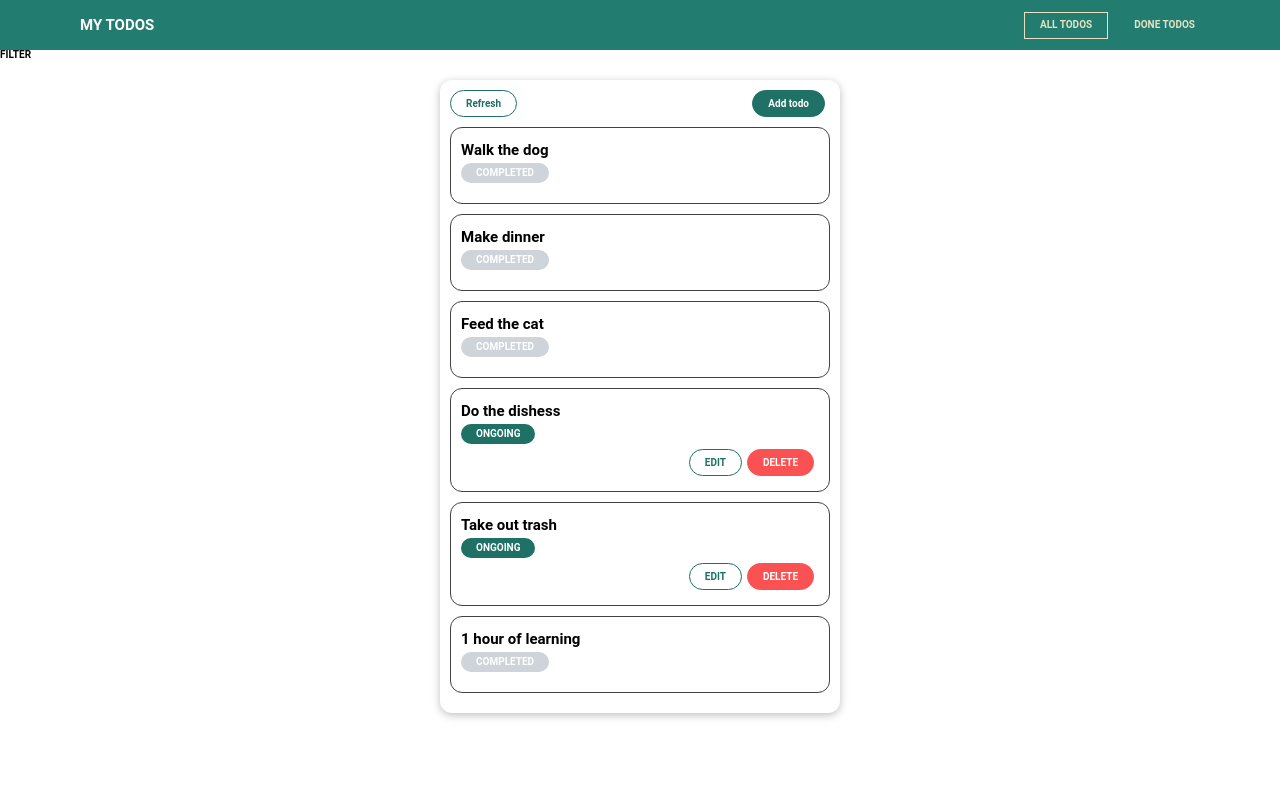
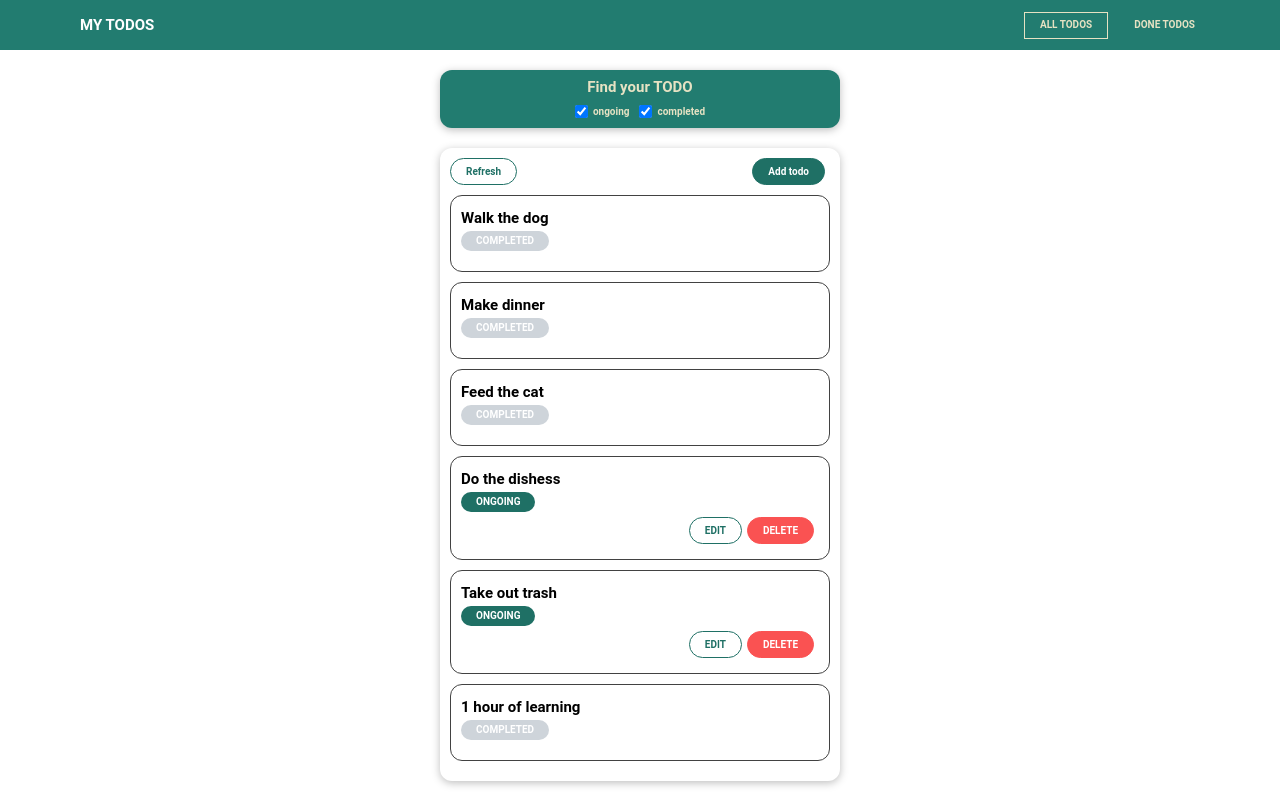
Before and after one commit to Jean-f-05/todo-list, a Vue app: page /todos in a window 1280 px wide. Built offline with nearby package versions, Linux system fonts and the light colour scheme.

Commit message:
feat: added filter component and styles

```diff
--- a/src/components/UI/BaseCard.vue
+++ b/src/components/UI/BaseCard.vue
@@ -1,6 +1,14 @@
 <template>
-  <div class="card"><slot> </slot></div>
+  <div class="card" :class="{ bgColor: Colorized }">
+    <slot></slot>
+  </div>
 </template>
+
+<script>
+export default {
+  props: ["Colorized"],
+};
+</script>
 
 <style scoped>
 .card {
@@ -10,4 +18,9 @@
   margin: 2rem auto;
   max-width: 40rem;
 }
+
+.bgColor {
+  background-color: #227c70;
+  color: #e6e2c3;
+}
 </style>
--- /dev/null
+++ b/src/components/todos/TodoFilter.vue
@@ -0,0 +1,62 @@
+<template>
+  <base-card Colorized="true">
+    <h2>Find your TODO</h2>
+    <span class="filter-option">
+      <input type="checkbox" name="" id="ongoing" checked @change="setFilter" />
+      <label for="ongoing">ongoing</label>
+      <input
+        type="checkbox"
+        name=""
+        id="completed"
+        checked
+        @change="setFilter"
+      />
+      <label for="ongoing">completed</label>
+    </span>
+  </base-card>
+</template>
+
+<script>
+export default {
+  emits: ["change-filter"],
+  data() {
+    return {
+      filters: {
+        ongoing: true,
+        completed: true,
+      },
+    };
+  },
+  methods: {
+    setFilter(e) {
+      const inputId = e.target.id;
+      const isActive = e.target.checked;
+      const updatedFilters = { ...this.filters, [inputId]: isActive };
+      this.filters = updatedFilters;
+      this.$emit("change-filter", updatedFilters);
+    },
+  },
+};
+</script>
+
+<style scoped>
+h2 {
+  text-align: center;
+  margin-bottom: 10px;
+}
+
+.filter-option {
+  display: flex;
+  gap: 10px;
+  justify-content: center;
+  align-items: center;
+}
+
+.filter-option label {
+  margin-left: -5px;
+}
+
+.filter-option.active label {
+  font-weight: bold;
+}
+</style>
--- a/src/pages/Todos/TodosList/TodosList.vue
+++ b/src/pages/Todos/TodosList/TodosList.vue
@@ -1,5 +1,5 @@
 <template>
-  <section>FILTER</section>
+  <section><todo-filter @change-filter="setFilters"></todo-filter></section>
   <section>
     <base-card>
       <div class="controls">
@@ -23,15 +23,38 @@
 
 <script>
 import TodoItem from "../../../components/todos/TodoItem.vue";
+import TodoFilter from "../../../components/todos/TodoFilter.vue";
 
 export default {
-  components: { TodoItem },
+  components: { TodoItem, TodoFilter },
+  data() {
+    return {
+      activeFilters: {
+        completed: true,
+        ongoing: true,
+      },
+    };
+  },
   computed: {
     filteredTodos() {
-      return this.$store.getters["todos/todos"];
+      const todos = this.$store.getters["todos/todos"];
+      return todos.filter((todo) => {
+        if (this.activeFilters.completed && todo["completed"]) {
+          return true;
+        }
+        if (this.activeFilters.ongoing && !todo["completed"]) {
+          return true;
+        }
+        return false;
+      });
     },
     hasTodos() {
       return this.$store.getters["todos/hasTodos"];
+    },
+  },
+  methods: {
+    setFilters(updatedFilters) {
+      this.activeFilters = updatedFilters;
     },
   },
 };
```
